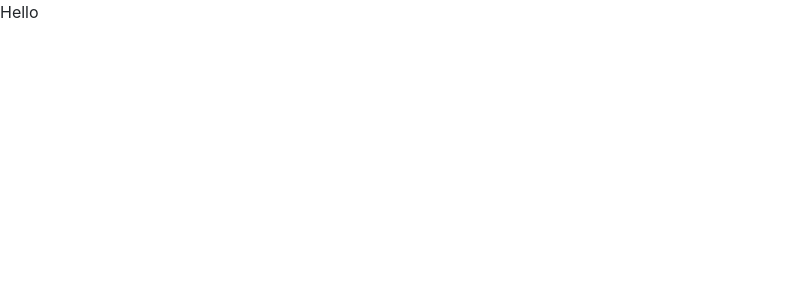
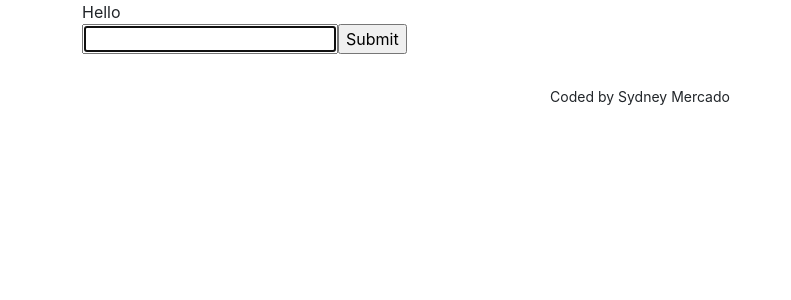
Before and after one commit to sydney257/dictionary-project, a React (Create React App) app: page / in a window 1280 px wide. Shown: the top 300 px of the page, without its empty margins (0-791 px from the left). Built offline with nearby package versions, Linux system fonts and the light colour scheme.

Commit message:
Created search form

```diff
--- a/src/App.css
+++ b/src/App.css
@@ -0,0 +1,4 @@
+.App-footer {
+  text-align: center;
+  margin: 30px 0;
+}
--- a/src/App.js
+++ b/src/App.js
@@ -1,9 +1,18 @@
 import "./App.css";
+import Dictionary from "./Dictionary";
 
 function App() {
   return (
     <div className="App">
-      <header className="App-header">Hello</header>
+      <div className="container">
+        <header className="App-header">Hello</header>
+        <main>
+          <Dictionary />
+        </main>
+        <footer className="App-footer">
+          <small>Coded by Sydney Mercado</small>
+        </footer>
+      </div>
     </div>
   );
 }
--- /dev/null
+++ b/src/Dictionary.css
@@ -0,0 +1,3 @@
+.Dictionary {
+  color: blue;
+}
--- /dev/null
+++ b/src/Dictionary.js
@@ -0,0 +1,24 @@
+import React, { useState } from "react";
+import "./Dictionary.css";
+
+export default function Dictionary() {
+  let [value, setValue] = useState("null");
+
+  function updateValueChange(event) {
+    setValue(event.target.value);
+  }
+
+  function search(event) {
+    event.preventDefault();
+    alert(`Searching for ${value} definition`);
+  }
+
+  return (
+    <div className="Dictionary">
+      <form onSubmit={search}>
+        <input type="search" autoFocus={true} onChange={updateValueChange} />
+        <input type="submit" />
+      </form>
+    </div>
+  );
+}
```
